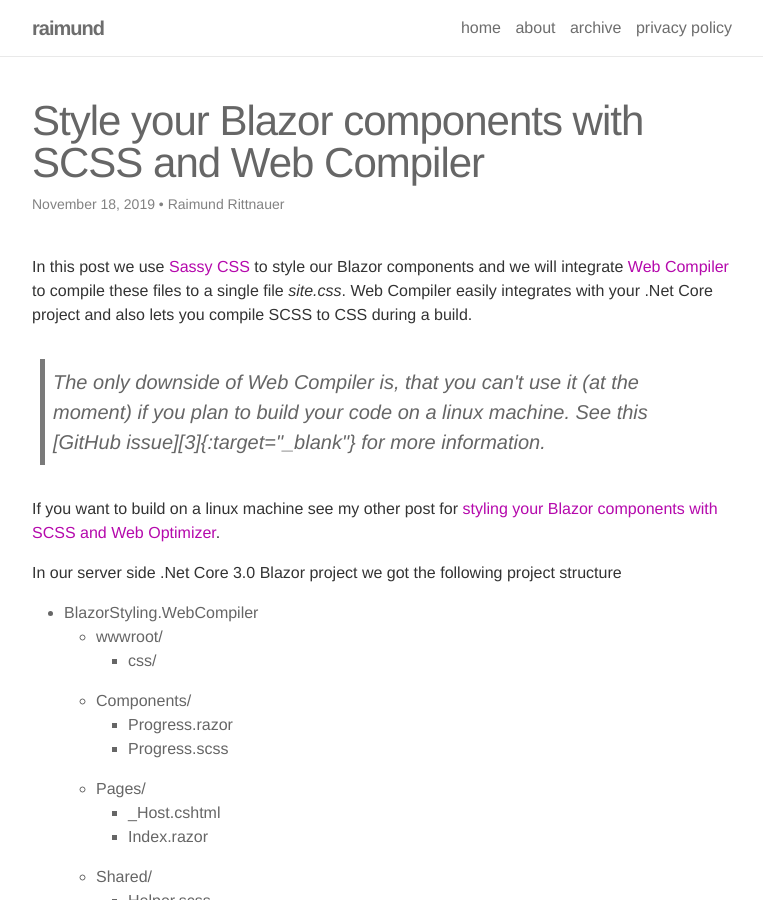
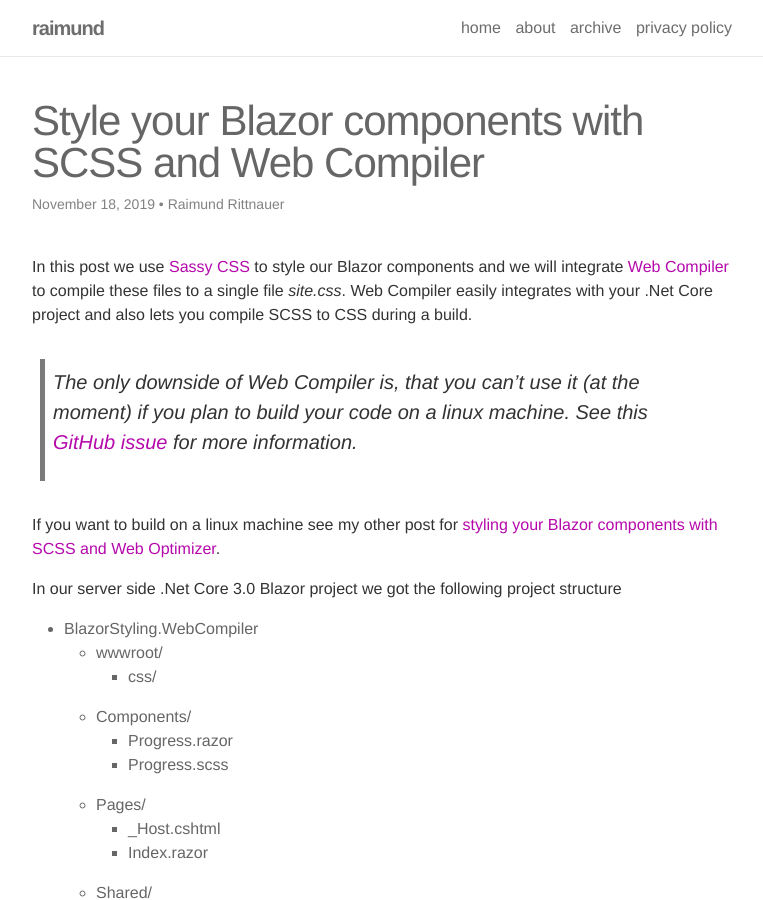
Before and after one commit to raaaimund/raaaimund.github.io, a Jekyll site: the page built from _posts/2019-11-18-blazor-components-scss-webcompiler.md, in a window 1280 px wide and 900 px high. Shown: the whole window, without its empty margins (258-1021 px from the left). Built offline with Jekyll 4.4.1, drawn with Linux system fonts in a browser that asks for light colours; nearby versions of some CDN libraries; comment, search, counter and statistics services are not loaded.

Commit message:
html blockquote to md blockquote

```diff
--- a/_posts/2019-11-18-blazor-components-scss-webcompiler.md
+++ b/_posts/2019-11-18-blazor-components-scss-webcompiler.md
@@ -15,9 +15,7 @@
 
 In this post we use [Sassy CSS][1]{:target="_blank"} to style our Blazor components and we will integrate [Web Compiler][2]{:target="_blank"} to compile these files to a single file _site.css_. Web Compiler easily integrates with your .Net Core project and also lets you compile SCSS to CSS during a build.
 
-<blockquote>
-The only downside of Web Compiler is, that you can't use it (at the moment) if you plan to build your code on a linux machine. See this [GitHub issue][3]{:target="_blank"} for more information.
-</blockquote>
+> The only downside of Web Compiler is, that you can't use it (at the moment) if you plan to build your code on a linux machine. See this [GitHub issue][3]{:target="_blank"} for more information.
 
 If you want to build on a linux machine see my other post for [styling your Blazor components with SCSS and Web Optimizer][6]{:target="_blank"}.
 
```
Also changed, not shown: _posts/2019-11-19-blazor-components-scss-weboptimizer.md (+1 -3 lines).
